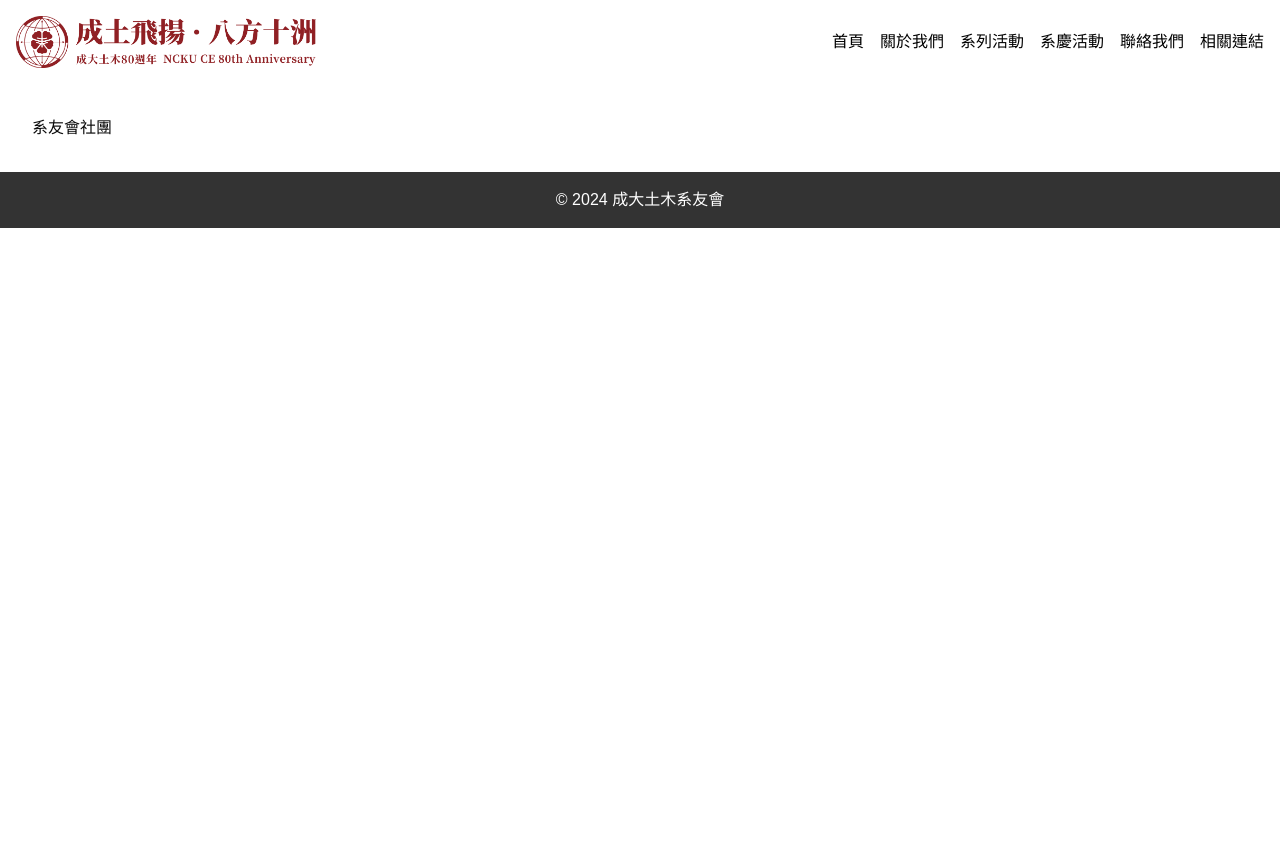
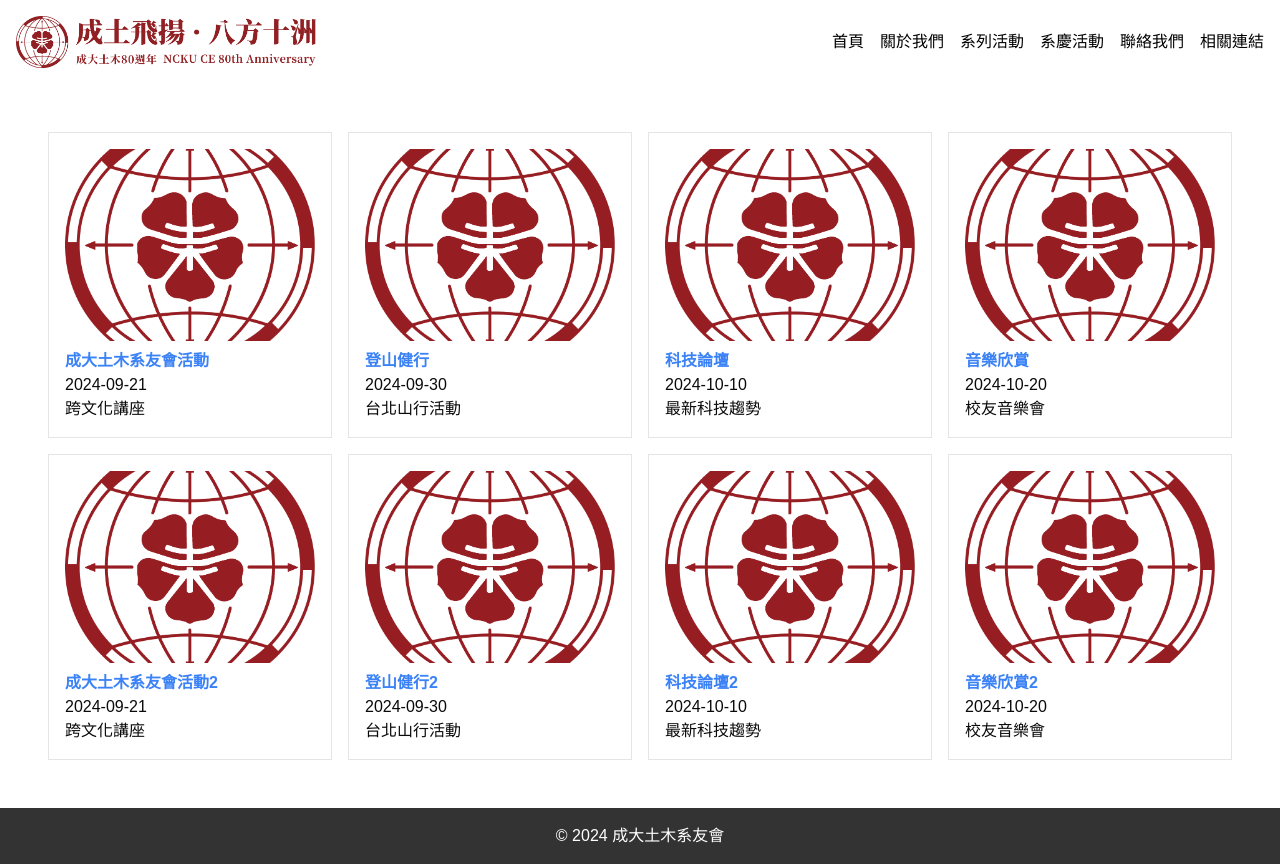
Before and after one commit to jasonwangwcy/nckucivil80th, a Next.js app in the folder frontend/: page /communities in a window 1280 px wide. Before the commit the page ends 800 px from the top, so only its background shows below. Built offline with nearby package versions, Linux system fonts and the light colour scheme.

Commit message:
api fixed

```diff
--- /dev/null
+++ b/frontend/app/api/communities/route.ts
@@ -0,0 +1,16 @@
+import { NextResponse } from 'next/server';
+
+const events = [
+  { title: '成大土木系友會活動', date: '2024-09-21', description: '跨文化講座', link:'https://www.ncku.edu.tw/'},
+  { title: '登山健行', date: '2024-09-30', description: '台北山行活動', link:'https://www.ncku.edu.tw/'},
+  { title: '科技論壇', date: '2024-10-10', description: '最新科技趨勢', link:'https://www.ncku.edu.tw/'},
+  { title: '音樂欣賞', date: '2024-10-20', description: '校友音樂會', link:'https://www.ncku.edu.tw/'},
+  { title: '成大土木系友會活動2', date: '2024-09-21', description: '跨文化講座', link:'https://www.ncku.edu.tw/'},
+  { title: '登山健行2', date: '2024-09-30', description: '台北山行活動', link:'https://www.ncku.edu.tw/'},
+  { title: '科技論壇2', date: '2024-10-10', description: '最新科技趨勢', link:'https://www.ncku.edu.tw/'},
+  { title: '音樂欣賞2', date: '2024-10-20', description: '校友音樂會', link:'https://www.ncku.edu.tw/'},
+];
+
+export async function GET() {
+  return NextResponse.json(events);
+}
--- a/frontend/app/api/events.tsx
+++ /dev/null
@@ -1,12 +0,0 @@
-import { NextApiRequest, NextApiResponse } from 'next';
-
-const events = [
-  { title: '台北成大校友會 9/21活動', date: '2024-09-21', description: '跨文化講座' },
-  { title: '登山健行活動', date: '2024-09-30', description: '台北山行活動' },
-  { title: '科技講座', date: '2024-10-10', description: '最新科技趨勢' },
-  { title: '音樂會', date: '2024-10-20', description: '校友音樂會' },
-];
-
-export default function handler(req: NextApiRequest, res: NextApiResponse) {
-  res.status(200).json(events);
-}
--- /dev/null
+++ b/frontend/app/api/events/route.ts
@@ -0,0 +1,16 @@
+import { NextResponse } from 'next/server';
+
+const events = [
+  { title: '台北成大校友會 9/21活動', date: '2024-09-21', description: '跨文化講座', link:'https://www.ncku.edu.tw/'},
+  { title: '登山健行活動', date: '2024-09-30', description: '台北山行活動', link:'https://www.ncku.edu.tw/'},
+  { title: '科技講座', date: '2024-10-10', description: '最新科技趨勢', link:'https://www.ncku.edu.tw/' },
+  { title: '音樂會', date: '2024-10-20', description: '校友音樂會', link:'https://www.ncku.edu.tw/' },
+  { title: '台北成大校友會 9/21活動2', date: '2024-09-21', description: '跨文化講座', link:'https://www.ncku.edu.tw/'},
+  { title: '登山健行活動2', date: '2024-09-30', description: '台北山行活動', link:'https://www.ncku.edu.tw/'},
+  { title: '科技講座2', date: '2024-10-10', description: '最新科技趨勢', link:'https://www.ncku.edu.tw/' },
+  { title: '音樂會2', date: '2024-10-20', description: '校友音樂會', link:'https://www.ncku.edu.tw/' },
+];
+
+export async function GET() {
+  return NextResponse.json(events);
+}
--- a/frontend/app/communities/page.tsx
+++ b/frontend/app/communities/page.tsx
@@ -1,13 +1,32 @@
+'use client';
+import logo from '../../components/logo.png';
+import React, { useState, useEffect } from 'react';
+import Image from 'next/image';
+
 export default function CommunitiesPage() {
-    const communities = [
-      { name: '籃球社', description: '籃球社活動介紹' },
-      { name: '單車社', description: '單車社活動介紹' },
-      { name: '健行社', description: '健行社活動介紹' },
-    ];
-
+  const [communities, setCommunities] = useState<{ title: string; date: string; description: string, link: string }[]>([]);
+  const fetchCommunities = async () => {
+    const response = await fetch('/api/communities');
+    if (response.ok) {
+      const data = await response.json();
+      setCommunities(data);
+    }
+  };
+  useEffect(() => {
+    fetchCommunities();
+  }, []);
     return (
-      <section>
-        <h1>系友會社團</h1>
-      </section>
+      <div className="bg-white p-4 grid grid-cols-4 gap-4">
+        {communities.map((event, index) => (
+          <div key={index} className="border p-4 bg-white">
+            <Image src={logo} alt="Event Image" className="w-full h-48 object-cover mb-2" />
+            <h3 className="font-bold">
+              <a href={event.link} className="text-blue-500 hover:underline">{event.title}</a>
+            </h3>
+            <p>{event.date}</p>
+            <p>{event.description}</p>
+          </div>
+        ))}
+      </div>
     );
   }
--- a/frontend/app/events/page.tsx
+++ b/frontend/app/events/page.tsx
@@ -1,15 +1,37 @@
+'use client';
+import { useState, useEffect } from 'react';
 //import EventCard from '../../components/EventCard';
 
 export default function EventsPage() {
-  const events = [
-    { title: '台北成大校友會 9/21活動', date: '2024-09-21', description: '跨文化講座' },
-    { title: '登山健行活動', date: '2024-09-30', description: '台北山行活動' },
-    { title: '九月份活動延期', date: '2024-09-28', description: '通知延期' },
-  ];
-
+  const [events, setEvents] = useState<{ title: string; date: string; description: string, link: string }[]>([]);
+  useEffect(() => {
+    const fetchEvents = async () => {
+      const response = await fetch('/api/events'); // 修改 API 路徑
+      if (response.ok) {
+        const data = await response.json();
+        setEvents(data);
+      }
+    };
+    fetchEvents();
+  }, []);
   return (
     <div>
       <h1 className="text-3xl font-bold text-red-700 my-4">系友會活動</h1>
+      <div className="bg-white p-4 grid grid-cols-4 gap-4">
+        {events.length > 0 ? (
+          events.map((event, index) => (
+            <div key={index} className="border p-4">
+              <h3 className="font-bold">
+                <a href={event.link} className="text-blue-500 hover:underline">{event.title}</a>
+              </h3>
+              <p>{event.date}</p>
+              <p>{event.description}</p>
+            </div>
+          ))
+        ) : (
+          <p>沒有活動可顯示</p>
+        )}
+      </div>
       <h1 className="text-3xl font-bold text-red-700 my-4">土木系活動</h1>
       <h1 className="text-3xl font-bold text-red-700 my-4">系學會活動</h1>
     </div>
--- a/frontend/app/page.tsx
+++ b/frontend/app/page.tsx
@@ -1,4 +1,5 @@
-import React from 'react';
+'use client'
+import React, { useState, useEffect } from 'react';
 import { Carousel,
     CarouselContent,
     CarouselItem,
@@ -13,12 +14,29 @@ import image4 from '../components/4.jpg';
 import Image from 'next/image';
 
 export default function HomePage() {
-  const events = [
-    { title: '台北成大校友會 9/21活動', date: '2024-09-21', description: '跨文化講座' },
-    { title: '登山健行活動', date: '2024-09-30', description: '台北山行活動' },
-    { title: '科技講座', date: '2024-10-10', description: '最新科技趨勢' },
-    { title: '音樂會', date: '2024-10-20', description: '校友音樂會' },
-  ];
+  const [events, setEvents] = useState<{ title: string; date: string; description: string, link: string }[]>([]);
+  const [communities, setCommunities] = useState<{ title: string; date: string; description: string, link: string }[]>([]);
+
+  useEffect(() => {
+    const fetchEvents = async () => {
+      const response = await fetch('/api/events'); // 修改 API 路徑
+      if (response.ok) {
+        const data = await response.json();
+        setEvents(data);
+      }
+    };
+
+    const fetchCommunities = async () => {
+      const response = await fetch('/api/communities'); // 修改 API 路徑
+      if (response.ok) {
+        const data = await response.json();
+        setCommunities(data);
+      }
+    };
+
+    fetchEvents();
+    fetchCommunities();
+  }, []);
 
   return (
     <>
@@ -48,24 +66,28 @@ export default function HomePage() {
       </div>
       <h1 className="text-3xl font-bold text-red-700 my-4">最新活動</h1>
       <div className="bg-white p-4 grid grid-cols-4 gap-4">
-        {events.map((event, index) => (
+        {events.length > 0 ? (
+          events.slice(-4).map((event, index) => (
             <div key={index} className="border p-4">
               <Image src={logo} alt="Event Image" className="w-full h-48 object-cover mb-2" />
               <h3 className="font-bold">
-              <a href={`#event-${index}`} className="text-blue-500 hover:underline">{event.title}</a>
+                <a href={event.link} className="text-blue-500 hover:underline">{event.title}</a>
               </h3>
               <p>{event.date}</p>
               <p>{event.description}</p>
             </div>
-        ))}
+          ))
+        ) : (
+          <p>沒有活動可顯示</p>
+        )}
       </div>
       <h1 className="text-3xl font-bold text-red-700 my-4">系列活動</h1>
       <div className="bg-red-100 p-4 grid grid-cols-4 gap-4">
-        {events.map((event, index) => (
+        {communities.slice(-4).map((event, index) => (
           <div key={index} className="border p-4 bg-white">
             <Image src={logo} alt="Event Image" className="w-full h-48 object-cover mb-2" />
             <h3 className="font-bold">
-              <a href={`#event-${index}`} className="text-blue-500 hover:underline">{event.title}</a>
+              <a href={event.link} className="text-blue-500 hover:underline">{event.title}</a>
             </h3>
             <p>{event.date}</p>
             <p>{event.description}</p>
```
Lines whose indentation alone changed are shown as unchanged.
